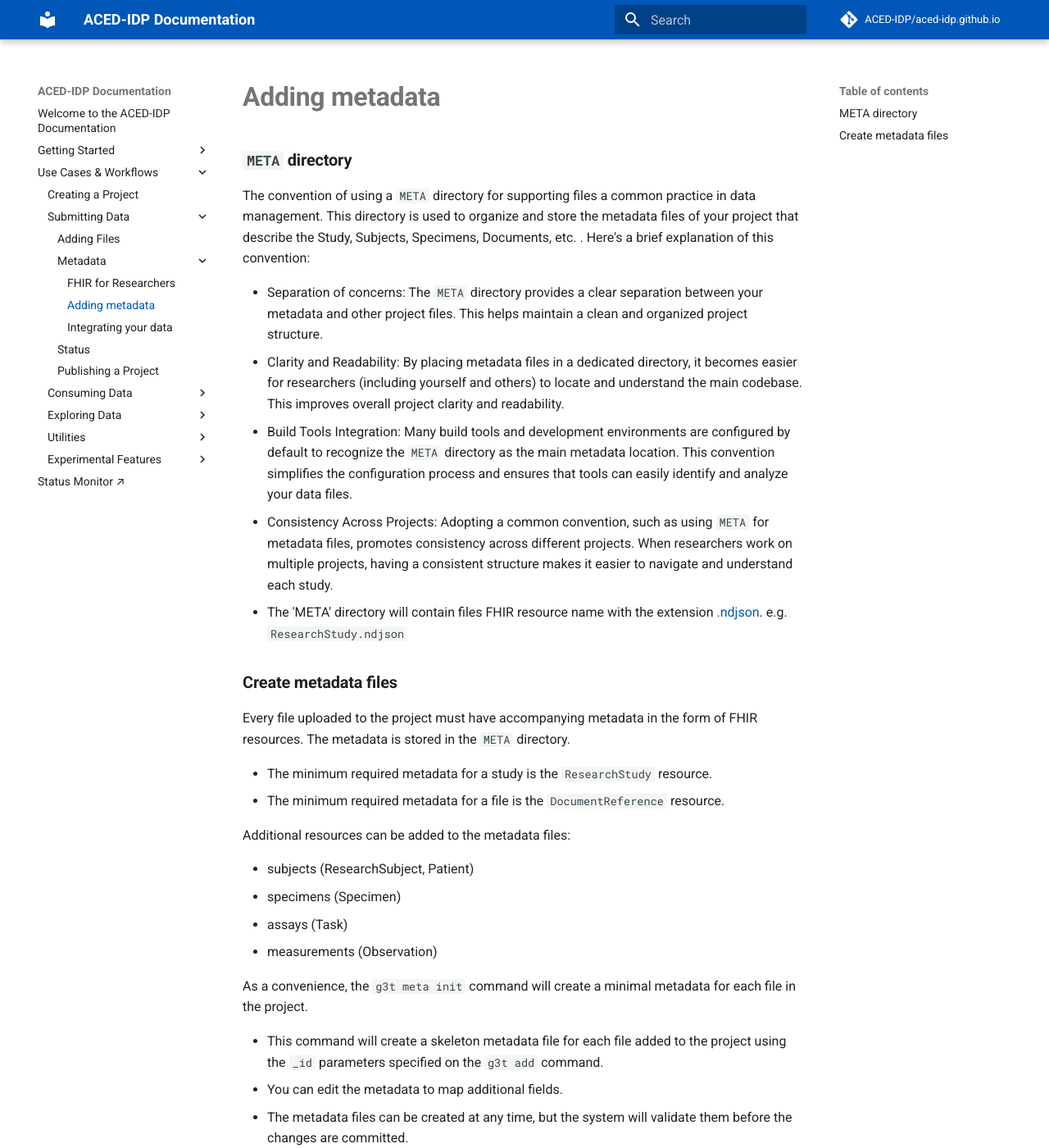
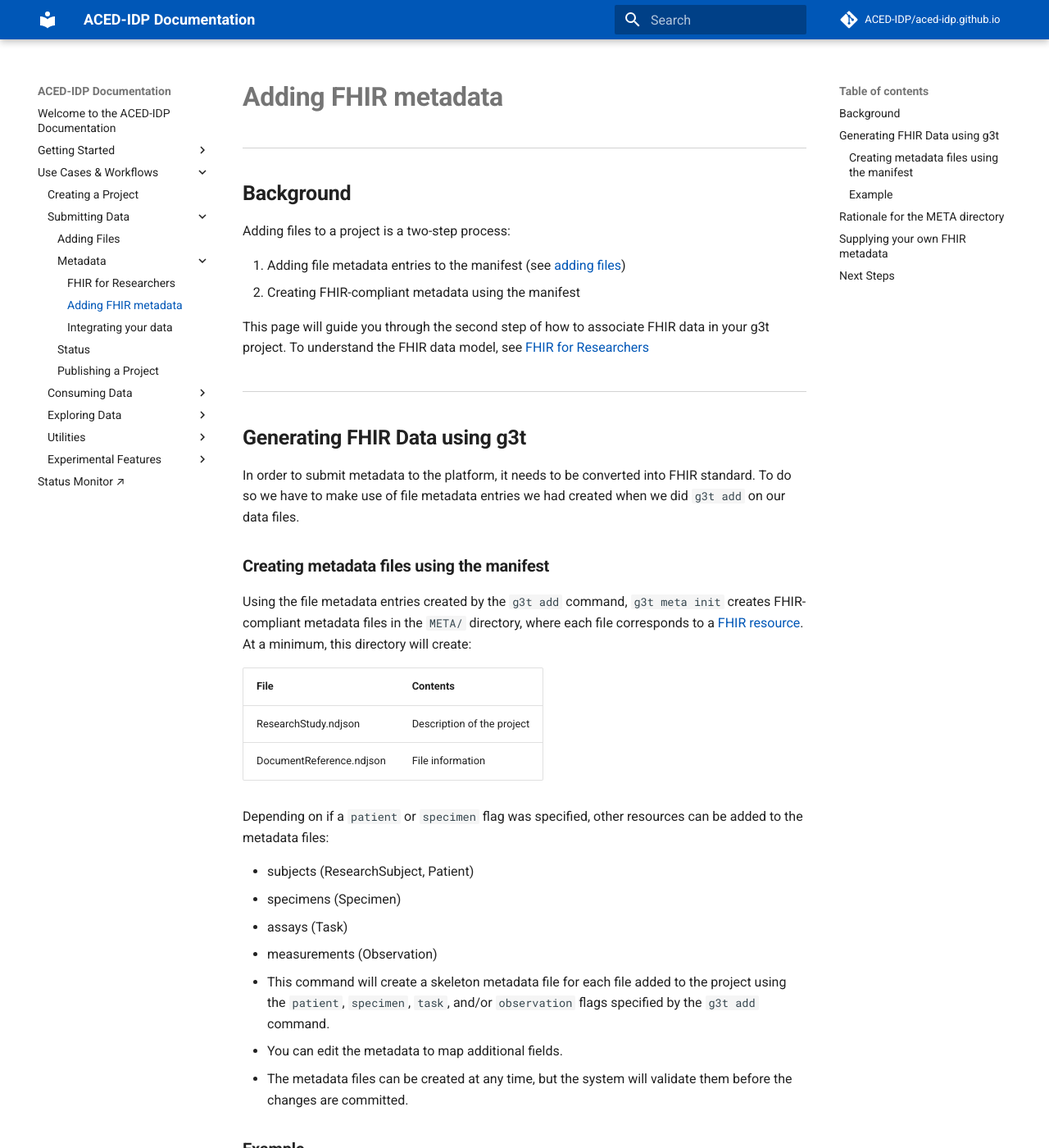
Before and after one commit to ACED-IDP/aced-idp.github.io, an MkDocs documentation site: the page built from docs/workflows/metadata.md, in a window 1280 px wide and 1400 px high. Shown: the whole window at 82% size. Built offline with MkDocs 1.6.1 and Material for MkDocs 9.7.7, drawn with Linux system fonts in a browser that asks for light colours; comment, search, counter and statistics services are not loaded; some of the changed text lies outside the part shown.

Commit message:
improve fhir metadata page

````diff
--- a/docs/workflows/metadata.md
+++ b/docs/workflows/metadata.md
@@ -1,49 +1,54 @@
-# Adding metadata
+# Adding FHIR metadata
 
 
-### `META` directory
+## Background
 
-The convention of using a `META` directory for supporting files a common practice in data management. This directory is used to organize and store the metadata files of your project that describe the Study, Subjects, Specimens, Documents, etc. . Here's a brief explanation of this convention:
+Adding files to a project is a two-step process:
 
-* Separation of concerns: The `META` directory provides a clear separation between your metadata and other project files. This helps maintain a clean and organized project structure.
-* Clarity and Readability: By placing metadata files in a dedicated directory, it becomes easier for researchers (including yourself and others) to locate and understand the main codebase. This improves overall project clarity and readability.
-* Build Tools Integration: Many build tools and development environments are configured by default to recognize the `META` directory as the main metadata location. This convention simplifies the configuration process and ensures that tools can easily identify and analyze your data files.
-* Consistency Across Projects: Adopting a common convention, such as using `META` for metadata files, promotes consistency across different projects. When researchers work on multiple projects, having a consistent structure makes it easier to navigate and understand each study.
-* The 'META' directory will contain files FHIR resource name with the extension [.ndjson](https://www.hl7.org/fhir/nd-json.html). e.g. `ResearchStudy.ndjson`
+1. Adding file metadata entries to the manifest (see [adding files](add-files.md))
+2. Creating FHIR-compliant metadata using the manifest
+
+This page will guide you through the second step of how to associate FHIR data in your g3t project. To understand the FHIR data model, see [FHIR for Researchers](../data-model/introduction.md)
+
+## Generating FHIR Data using g3t
+
+In order to submit metadata to the platform, it needs to be converted into FHIR standard. To do so we have to make use of file metadata entries we had created when we did `g3t add` on our data files.
+
+### Creating metadata files using the manifest
+
+Using the file metadata entries created by the `g3t add` command, `g3t meta init` creates FHIR-compliant metadata files in the `META/` directory, where each file corresponds to a [FHIR resource](https://build.fhir.org/resourcelist.html). At a minimum, this directory will create:
+
+| File                     | Contents                   |
+|--------------------------|----------------------------|
+| ResearchStudy.ndjson     | Description of the project |
+| DocumentReference.ndjson | File information           |
 
 
-
-### Create metadata files
-
-Every file uploaded to the project must have accompanying metadata in the form of FHIR resources.  The metadata is stored in the `META` directory.
-
-* The minimum required metadata for a study is the `ResearchStudy` resource.
-* The minimum required metadata for a file is the `DocumentReference` resource.
-
-Additional resources can be added to the metadata files:
+Depending on if a `patient` or `specimen` flag was specified, other resources can be added to the metadata files:
 
 * subjects (ResearchSubject, Patient)
 * specimens (Specimen)
 * assays (Task)
 * measurements (Observation)
 
-As a convenience, the `g3t  meta init` command will create a minimal metadata for each file in the project.
 
-* This command will create a skeleton metadata file for each file added to the project using the `_id` parameters specified on the `g3t add` command.
+* This command will create a skeleton metadata file for each file added to the project using the `patient`, `specimen`, `task`, and/or `observation` flags specified by the `g3t add` command.
 * You can edit the metadata to map additional fields.
 * The metadata files can be created at any time, but the system will validate them before the changes are committed.
 
-e.g. The `g3t  meta init` will use the metadata identifiers specified on the `g3t add` command:
+### Example
+To add a cram file that's associated with a subject, sample, and particular task
 
 ```sh
 g3t add myfile.cram  --patient P0 --specimen P0-BoneMarrow --task_id P0-Sequencing
 g3t meta init
 ```
-Will produce metadata with these relationships:
+
+This will produce metadata with the following relationships:
 
 <img src="/images/create-meta-graph.png" width="100%">
 
-When the project is committed, the system will validate new or changed records.  You may validate the metadata on demand by:
+When the project is committed, the system will validate new or changed records. You may validate the metadata on demand by:
 
 ```sh
 $ g3t  meta validate --help
@@ -53,5 +58,28 @@ Usage: g3t meta validate [OPTIONS] DIRECTORY
 
 ```
 
+## Rationale for the `META` directory
+
+All FHIR metadata is housed in the `META/` directory. The convention of using a `META` directory for supporting files a common practice in data management. This directory is used to organize and store the metadata files of your project that describe the Study, Subjects, Specimens, Documents, etc. Here's a brief explanation of this convention:
+
+* Separation of concerns: The `META` directory provides a clear separation between your metadata and other project files. This helps maintain a clean and organized project structure.
+* Clarity and Readability: By placing metadata files in a dedicated directory, it becomes easier for researchers (including yourself and others) to locate and understand the main codebase. This improves overall project clarity and readability.
+* Build Tools Integration: Many build tools and development environments are configured by default to recognize the `META` directory as the main metadata location. This convention simplifies the configuration process and ensures that tools can easily identify and analyze your data files.
+* Consistency Across Projects: Adopting a common convention, such as using `META` for metadata files, promotes consistency across different projects. When researchers work on multiple projects, having a consistent structure makes it easier to navigate and understand each study.
+* The 'META' directory will contain files FHIR resource name with the extension [.ndjson](https://www.hl7.org/fhir/nd-json.html). e.g. `ResearchStudy.ndjson`
+
+## Supplying your own FHIR metadata
+
+In some cases, it might be useful to just supplying your own FHIR metadata without using `g3t add` to create any file metadata. In that case, adding metadata would take on the following flow:
+
+1. Initialize your project
+2. Copy external FHIR data as `.ndjson` files to your `META/` directory
+3. `git add META/`
+4. `g3t commit -m "supplying FHIR metadata"`
+
+This process would be useful for individuals that want to use the system to track relations between metadata but might not necessarily want to connect their actual data files to the system.
+
+## Next Steps
+
 * See the  <a href="/workflows/tabular/">tabular metadata section</a> for more information on working with metadata.
 * See the  <a href="/workflows/commit-push/">commit and push section</a> for more information on publishing.
````
Also changed, not shown: docs/workflows/add-files.md (+6 -3 lines), docs/workflows/quick-start-guide.md (+35 -28 lines).
